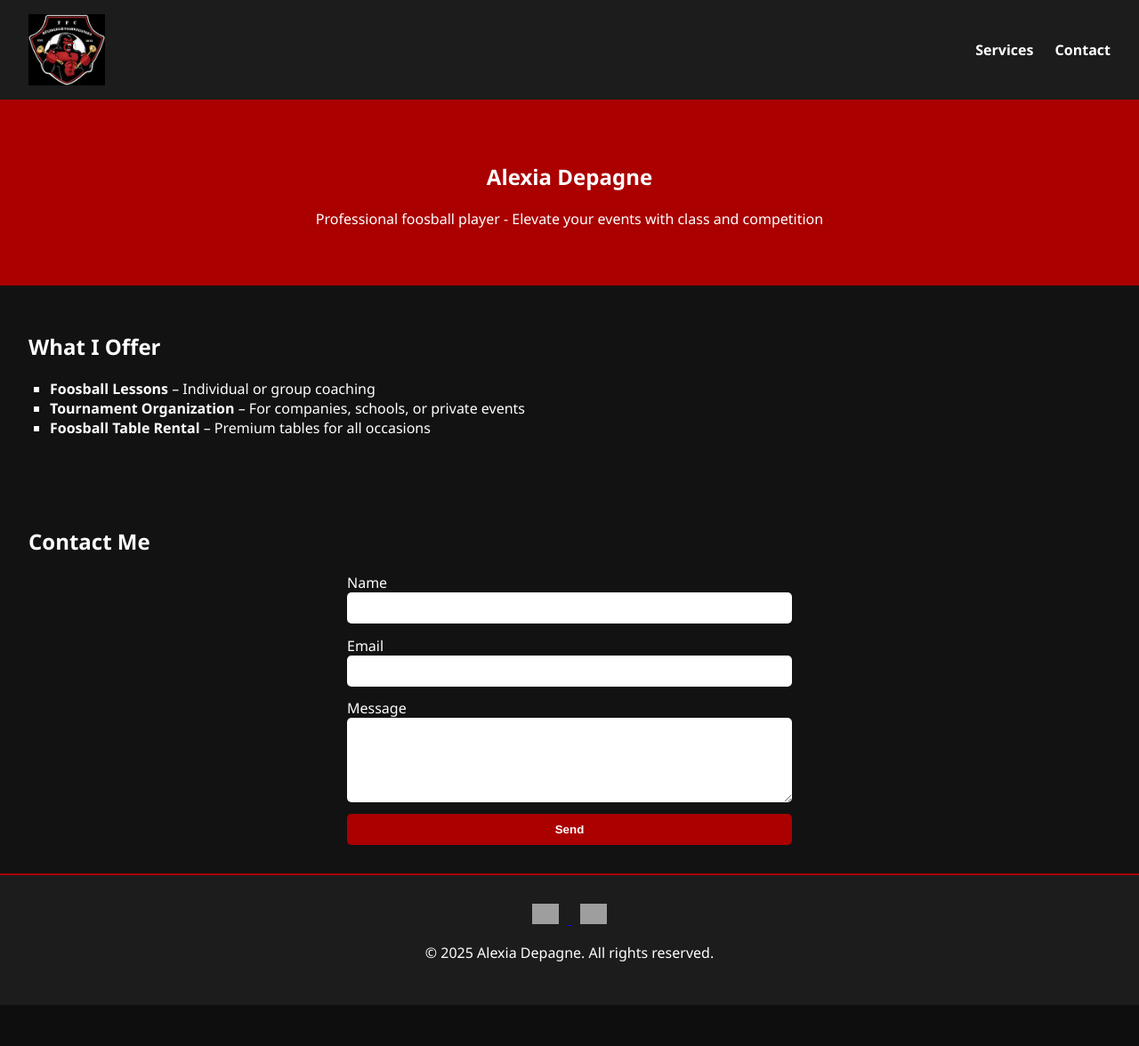
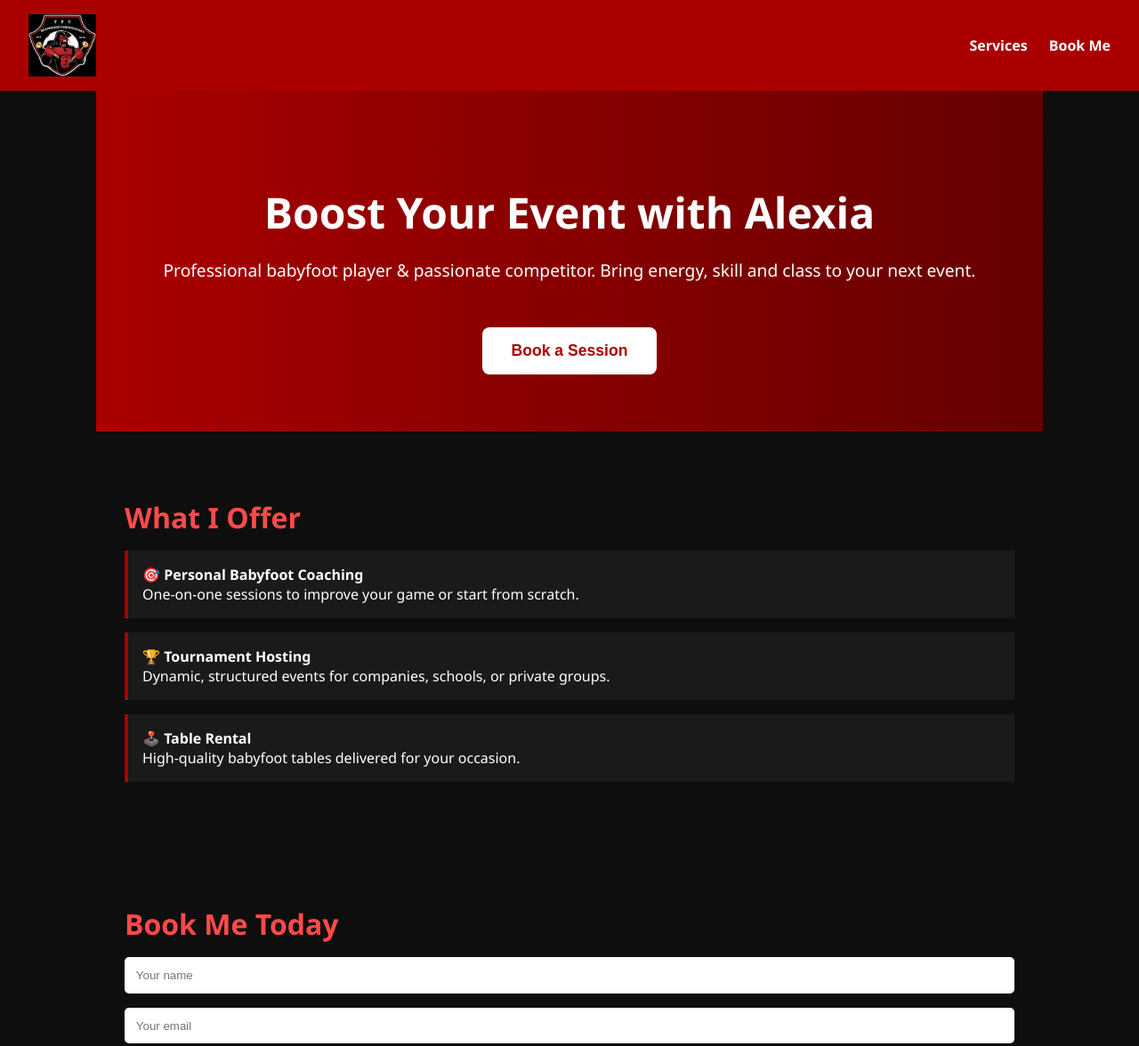
Before and after one commit to alexiadepagne/a.depagne.github.io, a plain HTML site: page index.html in a window 1280 px wide. Shown: the top 1176 px of the page at 89% size. Before the commit the page ends 1130 px from the top, so only its background shows below. Drawn offline with Linux system fonts and the light colour scheme; grey boxes are pictures that could not be loaded.

Commit message:
Update index.html

```diff
--- a/index.html
+++ b/index.html
@@ -1,178 +1,143 @@
 <!DOCTYPE html>
 <html lang="en">
 <head>
-  <meta charset="UTF-8" />
-  <meta name="viewport" content="width=device-width, initial-scale=1.0" />
-  <title>Alexia Babyfoot</title>
+  <meta charset="UTF-8">
+  <meta name="viewport" content="width=device-width, initial-scale=1.0">
+  <title>Book with Alexia - Babyfoot Pro</title>
   <style>
     body {
       margin: 0;
       font-family: 'Segoe UI', sans-serif;
-      background-color: #0e0e0e;
-      color: white;
+      background: #0e0e0e;
+      color: #fff;
     }
-
     header {
+      background: #a00;
+      padding: 1rem 2rem;
       display: flex;
       justify-content: space-between;
       align-items: center;
-      padding: 1em 2em;
-      background: #1c1c1c;
-      border-bottom: 2px solid #a00;
     }
-
-    .logo {
-      height: 80px;
+    header img.logo {
+      height: 70px;
     }
-
     nav a {
       margin-left: 20px;
       color: #fff;
       text-decoration: none;
+      font-weight: 600;
+      transition: color 0.3s;
+    }
+    nav a:hover {
+      color: #ffcccc;
+    }
+    #hero {
+      background: linear-gradient(to right, #a00, #600);
+      padding: 4rem 2rem;
+      text-align: center;
+    }
+    #hero h1 {
+      font-size: 3rem;
+      margin-bottom: 1rem;
+    }
+    #hero p {
+      font-size: 1.2rem;
+    }
+    .cta-button {
+      background: #fff;
+      color: #a00;
       font-weight: bold;
+      padding: 1rem 2rem;
+      border: none;
+      border-radius: 8px;
+      cursor: pointer;
+      font-size: 1.1rem;
+      margin-top: 2rem;
+      transition: background 0.3s;
     }
-
-    #hero {
-      text-align: center;
-      padding: 3em 1em;
-      background: #a00;
-      color: white;
+    .cta-button:hover {
+      background: #ffeaea;
     }
-
-    #services, #contact {
-      padding: 2em;
-      background: #121212;
+    section {
+      padding: 3rem 2rem;
+      max-width: 1000px;
+      margin: 0 auto;
     }
-
-    #services ul {
-      list-style-type: square;
-      padding-left: 1.5em;
+    h2 {
+      color: #ff4a4a;
+      font-size: 2rem;
+      margin-bottom: 1rem;
     }
-
+    ul {
+      list-style: none;
+      padding: 0;
+    }
+    ul li {
+      background: #1a1a1a;
+      padding: 1rem;
+      margin-bottom: 1rem;
+      border-left: 4px solid #a00;
+    }
     form {
-      max-width: 500px;
-      margin: 0 auto;
       display: flex;
       flex-direction: column;
+      gap: 1rem;
     }
-
     input, textarea {
-      margin-bottom: 1em;
-      padding: 10px;
+      padding: 0.8rem;
       border-radius: 5px;
       border: none;
     }
-
     button {
       background: #a00;
       color: white;
+      padding: 0.8rem;
       border: none;
-      padding: 10px;
       border-radius: 5px;
+      font-weight: bold;
       cursor: pointer;
-      font-weight: bold;
+      font-size: 1rem;
     }
-
     footer {
+      background: #1c1c1c;
       text-align: center;
-      padding: 2em;
-      background: #1c1c1c;
-      border-top: 2px solid #a00;
+      padding: 2rem;
     }
-
-    .socials {
-      margin-bottom: 1em;
-    }
-
-    .social-icon {
+    .socials img {
       width: 30px;
       margin: 0 10px;
-    }
-
-    .thankyou {
-      display: none;
-      text-align: center;
-      padding: 4em 2em;
-    }
-
-    .thankyou.visible {
-      display: block;
-    }
-
-    .main-content {
-      display: block;
-    }
-
-    .main-content.hidden {
-      display: none;
     }
   </style>
 </head>
 <body>
   <header>
-    <img src="Gorillas.jpg" alt="TFC Hülzweiler-Saarwellingen Logo" class="logo">
+    <img src="Gorillas.jpg" alt="Alexia Logo" class="logo">
     <nav>
       <a href="#services">Services</a>
-      <a href="#contact">Contact</a>
+      <a href="#contact">Book Me</a>
     </nav>
   </header>
 
-  <div class="main-content">
   <section id="hero">
-      <h1>Alexia Depagne</h1>
-      <p>Professional foosball player - Elevate your events with class and competition</p>
+    <h1>Boost Your Event with Alexia</h1>
+    <p>Professional babyfoot player & passionate competitor. Bring energy, skill and class to your next event.</p>
+    <a href="#contact"><button class="cta-button">Book a Session</button></a>
   </section>
 
   <section id="services">
     <h2>What I Offer</h2>
     <ul>
-        <li><strong>Foosball Lessons</strong> – Individual or group coaching</li>
-        <li><strong>Tournament Organization</strong> – For companies, schools, or private events</li>
-        <li><strong>Foosball Table Rental</strong> – Premium tables for all occasions</li>
+      <li><strong>🎯 Personal Babyfoot Coaching</strong><br>One-on-one sessions to improve your game or start from scratch.</li>
+      <li><strong>🏆 Tournament Hosting</strong><br>Dynamic, structured events for companies, schools, or private groups.</li>
+      <li><strong>🕹️ Table Rental</strong><br>High-quality babyfoot tables delivered for your occasion.</li>
     </ul>
   </section>
 
   <section id="contact">
-      <h2>Contact Me</h2>
-      <form id="contact-form">
-        <label for="name">Name</label>
-        <input type="text" id="name" name="name" required>
-
-        <label for="email">Email</label>
-        <input type="email" id="email" name="email" required>
-
-        <label for="message">Message</label>
-        <textarea id="message" name="message" rows="5" required></textarea>
-
-        <button type="submit">Send</button>
-      </form>
-    </section>
-  </div>
-
-  <div class="thankyou" id="thankyou">
-    <h1>Thank you!</h1>
-    <p>Your message has been sent successfully. I’ll get back to you shortly.</p>
-    <a href="#" onclick="window.location.reload()">← Back to homepage</a>
-  </div>
-
-  <footer>
-    <div class="socials">
-      <a href="https://www.instagram.com/a.depagne/" target="_blank">
-        <img src="https://cdn-icons-png.flaticon.com/512/2111/2111463.png" alt="Instagram" class="social-icon">
-      </a>
-      <a href="https://www.tiktok.com/@a.depagne" target="_blank">
-        <img src="https://cdn-icons-png.flaticon.com/512/3046/3046121.png" alt="TikTok" class="social-icon">
-      </a>
-    </div>
-    <p>&copy; 2025 Alexia Depagne. All rights reserved.</p>
-  </footer>
-
-  <script>
-    document.getElementById(\"contact-form\").addEventListener(\"submit\", function (e) {
-      e.preventDefault();
-      document.querySelector(\".main-content\").classList.add(\"hidden\");
-      document.getElementById(\"thankyou\").classList.add(\"visible\");
-    });
-  </script>
-</body>
-</html>
+    <h2>Book Me Today</h2>
+    <form action="https://formsubmit.co/alexia.depagne@gmail.com" method="POST">
+      <input type="hidden" name="_redirect" value="thankyou.html">
+      <input type="text" name="name" placeholder="Your name" required>
+      <input type="email" name="email" placeholder="Your email" required>
+      <textarea name="message" placeholder="Tell me more about your event or request..." rows="5" required></textarea>
+      <button type="submi
```
Lines whose indentation alone changed are shown as unchanged.
